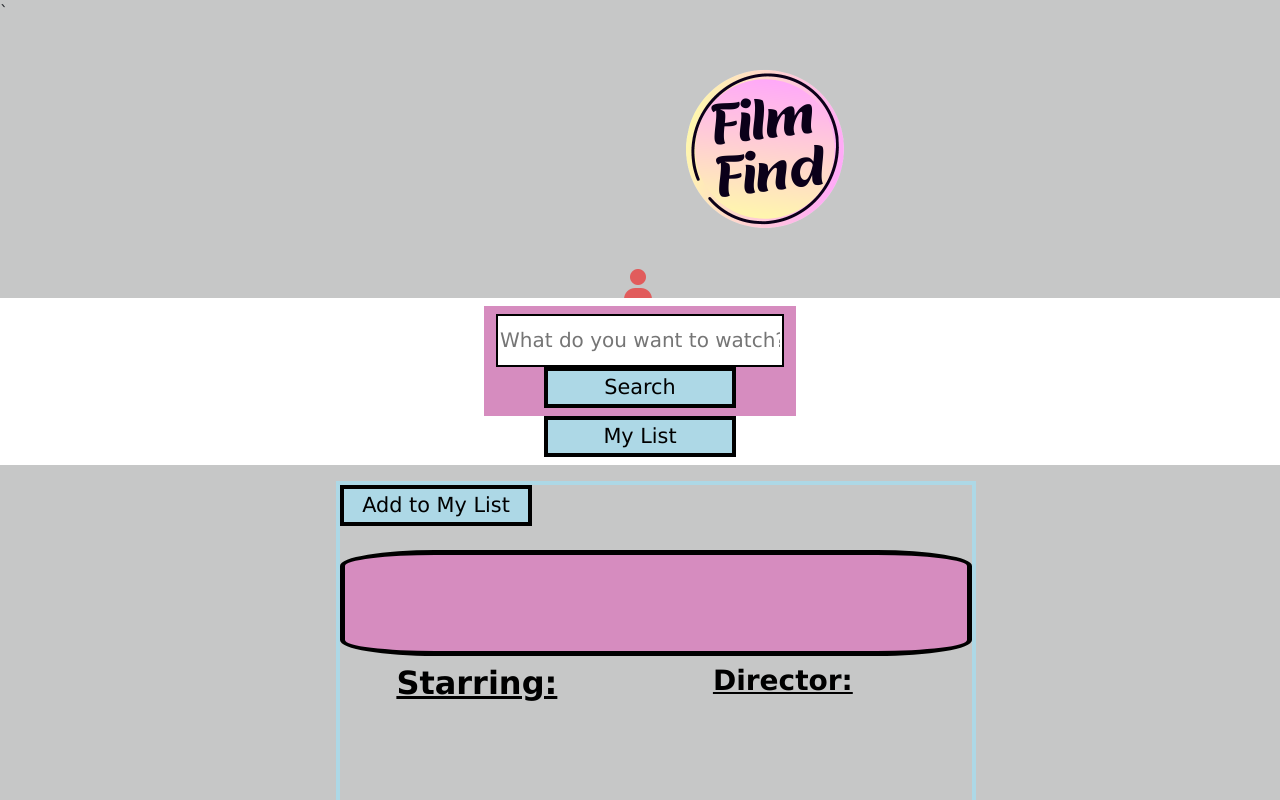
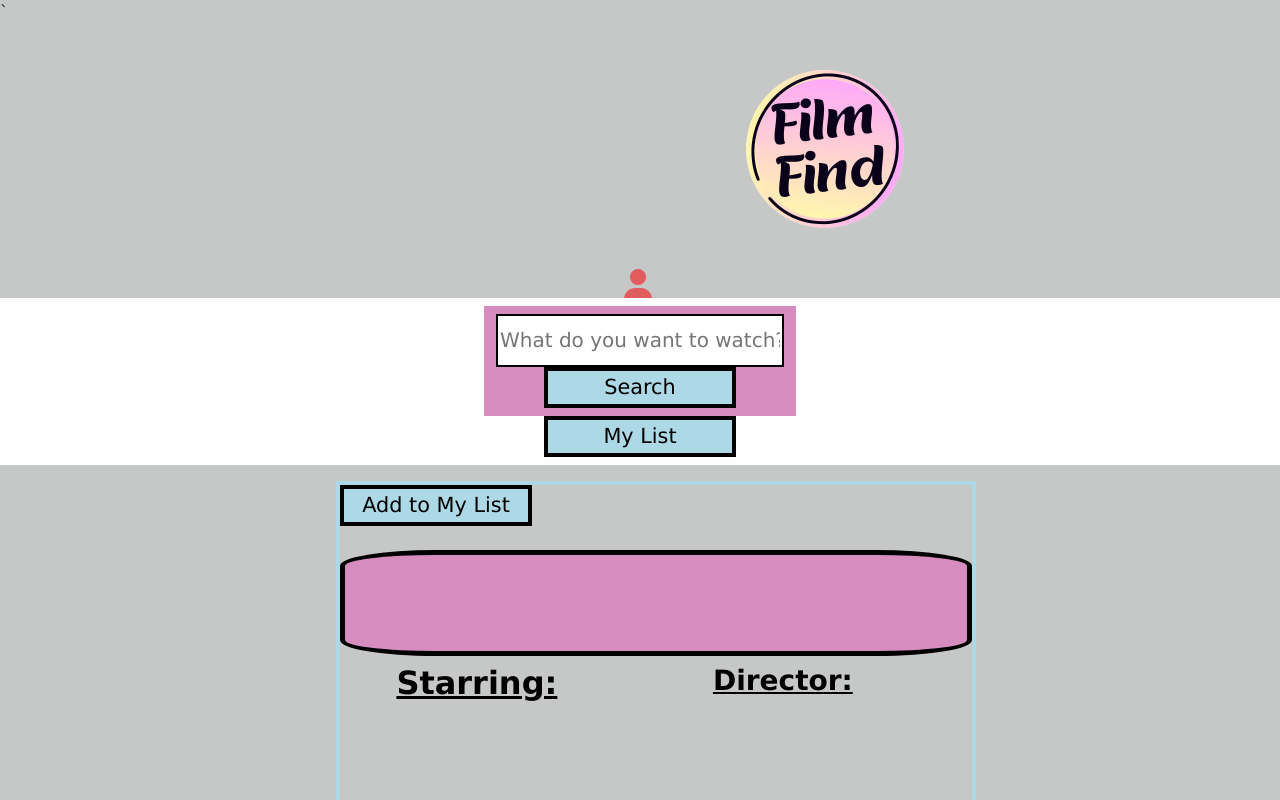
Before and after one commit to ashm32/FilmFind, a plain HTML site: page index.html in a window 1280 px wide. Shown: the top 800 px of the page. Drawn offline with nearby package versions, Linux system fonts and the light colour scheme; files that its build step writes are made by us from their sources; files whose address does not match are found by name.

Commit message:
Update style.css

```diff
--- a/style.css
+++ b/style.css
@@ -11,7 +11,7 @@ html, body{
 }
 
 .logo{
-margin-left: 50%;
+margin-left: 700px;
 }
 .movieTitle{
    display:flex;
```
